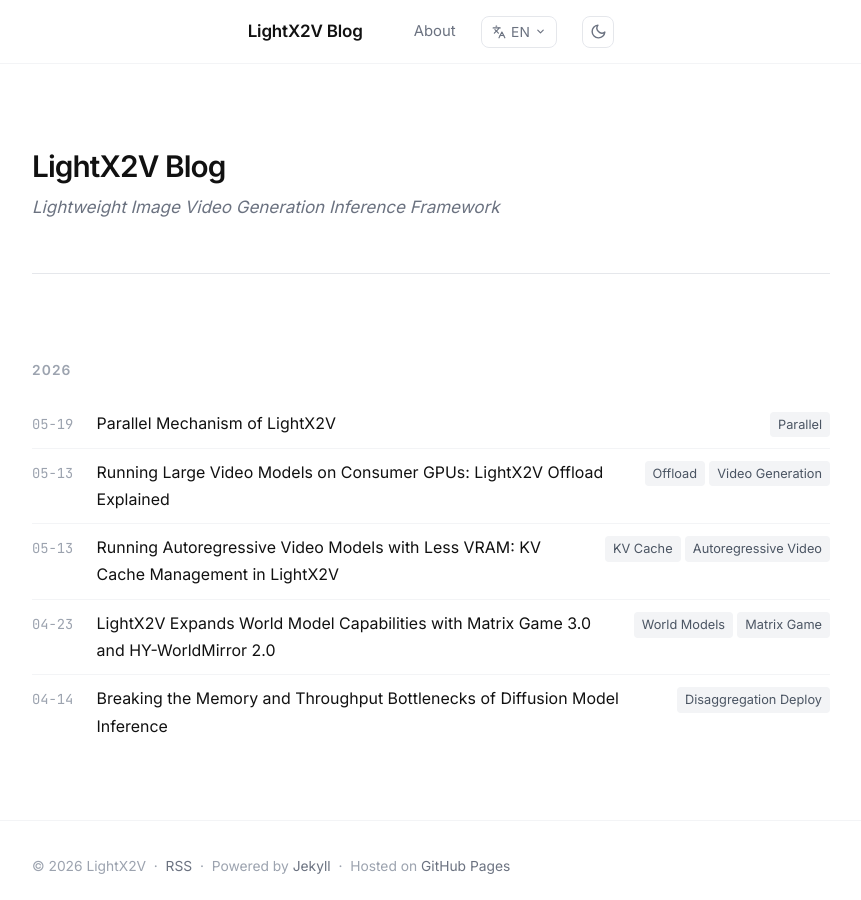
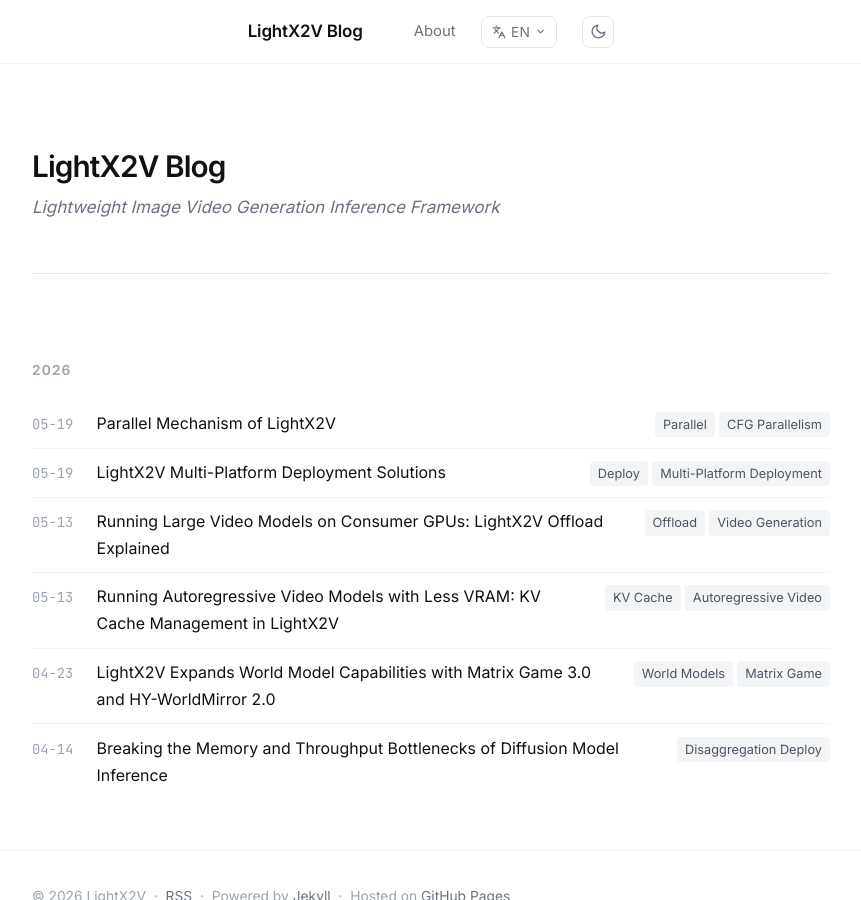
Before and after one commit to ModelTC/LightX2V-BLOG, a Jekyll site: the page built from index.md, in a window 1280 px wide and 900 px high. Shown: the whole window, without its empty margins (209-1070 px from the left). Built offline with Jekyll 4.4.1, drawn with Linux system fonts in a browser that asks for light colours; part of the change alters nothing that is shown.

Commit message:
add lightx2v_platform

````diff
--- /dev/null
+++ b/_articles/LightX2VPlatform.md
@@ -0,0 +1,348 @@
+---
+layout: post
+title: "LightX2V Multi-Platform Deployment Solutions"
+author: "LightX2V Team"
+date: 2026-05-19
+tags: [Deploy, Multi-Platform Deployment, Non-Nvidia Platform Deployment]
+---
+
+Video generation inference has long been tightly coupled to the NVIDIA CUDA ecosystem. FlashAttention, cuBLAS, and NCCL are deeply embedded in the hot path of DiT inference. When deploying LightX2V on domestic or alternative AI accelerators—Cambricon MLU, Ascend NPU, Hygon DCU, MetaX, AMD ROCm, and others—the challenge is not just "make PyTorch run," but **aligning every performance-critical operator** (Attention, quantized MatMul, RMSNorm, RoPE, etc.) with the chip vendor's native kernel APIs.
+
+`lightx2v_platform` is a **standalone functional layer** decoupled from the core `lightx2v` inference engine. Its job is to unify inference interfaces across non-NVIDIA chip backends. To support a new accelerator, you only need to implement the corresponding device abstraction and operator kernels inside `lightx2v_platform`—the upper-level model runners, schedulers, and pipeline logic remain unchanged.
+
+**Table of contents:**
+
+- [Why a Separate Platform Layer?](#why-a-separate-platform-layer)
+- [Architecture Overview](#architecture-overview)
+- [Core Design: Registry + Template + Environment Variable](#core-design-registry--template--environment-variable)
+- [Supported Backends and Operator Coverage](#supported-backends-and-operator-coverage)
+- [How It Integrates with LightX2V](#how-it-integrates-with-lightx2v)
+- [Quick Start: Running on a Non-NVIDIA Platform](#quick-start-running-on-a-non-nvidia-platform)
+- [Porting a New Chip Backend](#porting-a-new-chip-backend)
+- [Resources](#resources)
+
+---
+
+## Why a Separate Platform Layer?
+
+LightX2V's core codebase is organized around model structure, scheduling, parallelism, and offload—these concerns are hardware-agnostic in principle. What *is* hardware-specific are the low-level compute kernels:
+
+| Operator Category | Typical NVIDIA Implementation | What Changes on Other Chips |
+|---|---|---|
+| Attention | FlashAttention / SageAttention | Vendor fusion ops (e.g. `npu_fusion_attention`, `tmo.flash_attention`) |
+| Quantized MatMul | CUTLASS / sgl_kernel / vLLM quant | Vendor quant APIs (e.g. `npu_quant_matmul`, `tmo.scaled_matmul`) |
+| Normalization | Triton / CUDA kernels | Vendor RMSNorm / LayerNorm |
+| RoPE | Custom CUDA | Vendor-specific or fallback to PyTorch |
+| Distributed | NCCL | CNCL (MLU), HCCL (NPU), RCCL (ROCm), etc. |
+
+Without a dedicated abstraction layer, every new chip would require scattered `if platform == ...` branches throughout the model code. `lightx2v_platform` solves this by:
+
+1. **Isolating** all chip-specific logic into a single module.
+2. **Registering** platform kernels through a unified registry mechanism.
+3. **Selecting** the correct implementation at runtime via the `PLATFORM` environment variable and JSON config fields like `self_attn_1_type`.
+
+The result: LightX2V's upper layers always call the same interface (`AttnWeightTemplate.apply`, `MMWeightTemplate.apply`, etc.), regardless of which chip is underneath.
+
+---
+
+## lightx2v_platform Architecture Overview
+
+![lightx2v_platform architecture overview]({{ site.baseurl }}/assets/LightX2VPlatform/platform_img1.png)
+
+The module has two main parts:
+
+- **`base/`** — Device abstraction. Each chip backend registers a `*Device` class that handles device initialization, availability checks, device name resolution, and distributed backend setup (e.g. NCCL for CUDA, CNCL for MLU, HCCL for NPU).
+- **`ops/`** — Operator kernels organized by category (`attn`, `mm`, `norm`, `rope`), with per-platform subdirectories containing chip-specific implementations.
+
+At import time, `set_ai_device.py` reads the `PLATFORM` environment variable, initializes the device, and conditionally loads the corresponding operator modules.
+
+---
+
+## Core Design: Registry + Template + Environment Variable
+
+### 1. Registry Pattern
+
+`registry_factory.py` defines a lightweight `Register` class and six platform-level registries:
+
+```python
+PLATFORM_DEVICE_REGISTER = Register()
+PLATFORM_ATTN_WEIGHT_REGISTER = Register()
+PLATFORM_MM_WEIGHT_REGISTER = Register()
+PLATFORM_RMS_WEIGHT_REGISTER = Register()
+PLATFORM_LAYERNORM_WEIGHT_REGISTER = Register()
+PLATFORM_ROPE_REGISTER = Register()
+```
+
+Each chip backend registers its implementations via decorators. For example, Ascend NPU registers its Flash Attention kernel as `"npu_flash_attn"`:
+
+```python
+@PLATFORM_ATTN_WEIGHT_REGISTER("npu_flash_attn")
+class NpuFlashAttnWeight(AttnWeightTemplate):
+    def apply(self, q, k, v, ...):
+        x = torch_npu.npu_fusion_attention(q, k, v, ...)
+        return x
+```
+
+On the LightX2V side, `lightx2v/utils/registry_factory.py` **merges** the platform registries into the main registries at startup:
+
+```python
+ATTN_WEIGHT_REGISTER.merge(PLATFORM_ATTN_WEIGHT_REGISTER)
+MM_WEIGHT_REGISTER.merge(PLATFORM_MM_WEIGHT_REGISTER)
+RMS_WEIGHT_REGISTER.merge(PLATFORM_RMS_WEIGHT_REGISTER)
+LN_WEIGHT_REGISTER.merge(PLATFORM_LAYERNORM_WEIGHT_REGISTER)
+ROPE_REGISTER.merge(PLATFORM_ROPE_REGISTER)
+```
+
+This means platform kernels appear alongside NVIDIA-native kernels in the same lookup table. The JSON config simply specifies which kernel name to use—no platform-specific branching in model code.
+
+### 2. Template Classes
+
+Each operator category defines an abstract template in `ops/`:
+
+| Template | Location | Key Method |
+|---|---|---|
+| `AttnWeightTemplate` | `ops/attn/template.py` | `apply(q, k, v, ...)` |
+| `MMWeightTemplate` / `MMWeightQuantTemplate` | `ops/mm/template.py` | `load()`, `apply()` |
+| `RMSWeightTemplate` | `ops/norm/norm_template.py` | `apply(input_tensor)` |
+| `LayerNormWeightTemplate` | `ops/norm/norm_template.py` | `apply(input_tensor)` |
+| `RopeTemplate` | `ops/rope/rope_template.py` | `apply(xq, xk, cos_sin_cache)` |
+
+Templates handle the common logic—weight loading, CPU/GPU buffer management, lazy load, state dict serialization—while subclasses only implement the chip-specific `apply()` (and optionally custom `load()` / quantization paths).
+
+For quantized MatMul, `MMWeightQuantTemplate` provides a rich set of built-in weight/act quantization helpers (`load_int8_perchannel_sym`, `load_fp8_perchannel_sym`, etc.), so platform implementations often only need to plug in the vendor's `act_quant_func` and kernel call.
+
+### 3. Environment Variable `PLATFORM`
+
+The `PLATFORM` environment variable is the single switch that selects the chip backend:
+
+```bash
+export PLATFORM=ascend_npu    # Huawei Ascend 910B
+export PLATFORM=cambricon_mlu # Cambricon MLU590
+export PLATFORM=amd_rocm      # AMD MI350
+export PLATFORM=hygon_dcu     # Hygon DCU
+export PLATFORM=metax_cuda    # MetaX C500
+export PLATFORM=musa          # MThreads MUSA
+export PLATFORM=enflame_gcu   # Enflame S60 (GCU)
+export PLATFORM=intel_xpu     # Intel AIPC PTL
+export PLATFORM=iluvatar_cuda # Iluvatar
+# Default (unset): cuda (NVIDIA)
+```
+
+The initialization flow in `set_ai_device.py`:
+
+1. Read `PLATFORM` from environment (default: `"cuda"`).
+2. Call `init_ai_device(platform)` → look up the device class in `PLATFORM_DEVICE_REGISTER`, set global `AI_DEVICE` and `PLATFORM`.
+3. Call `check_ai_device(platform)` → verify the chip runtime is available.
+4. Conditionally import platform-specific ops modules (e.g. only load `ops/attn/ascend_npu/` when `PLATFORM=ascend_npu`).
+
+Since `lightx2v/__init__.py` imports `lightx2v_platform.set_ai_device` at package load time, the platform is initialized automatically whenever LightX2V is imported.
+
+### 4. Global Variables
+
+`base/global_var.py` exposes two module-level globals used throughout LightX2V:
+
+- `AI_DEVICE` — the PyTorch device string (e.g. `"cuda"`, `"npu"`, `"mlu"`, `"xpu"`).
+- `PLATFORM` — the platform identifier string (e.g. `"ascend_npu"`, `"cambricon_mlu"`).
+
+All tensor placement in LightX2V references `AI_DEVICE` instead of hardcoded `"cuda"`, enabling transparent multi-platform execution.
+
+---
+
+## Supported Backends and Operator Coverage
+
+Currently supported backends:
+
+| Chip | `PLATFORM` Value | Device String | Distributed Backend |
+|---|---|---|---|
+| NVIDIA GPU | `cuda` (default) | `cuda` | NCCL |
+| Cambricon MLU590 | `cambricon_mlu` | `mlu` | CNCL |
+| MetaX C500 | `metax_cuda` | `cuda` | NCCL |
+| Hygon DCU | `hygon_dcu` | `cuda` | NCCL |
+| Huawei Ascend 910B | `ascend_npu` | `npu` | HCCL |
+| AMD ROCm (MI350) | `amd_rocm` | `cuda` | NCCL (RCCL) |
+| MThreads MUSA | `musa` | `musa` | MCCL |
+| Enflame S60 (GCU) | `enflame_gcu` | `gcu` | ECCL |
+| Intel AIPC PTL | `intel_xpu` | `xpu` | CCL |
+| Iluvatar | `iluvatar_cuda` | `cuda` | NCCL |
+
+Operator kernel coverage per platform (registered names that can be referenced in JSON configs):
+
+| Platform | Attention | Quantized MatMul | Normalization | RoPE |
+|---|---|---|---|---|
+| **cambricon_mlu** | `mlu_flash_attn`, `mlu_sage_attn` | `int8-tmo` | `mlu_rms_norm` | — |
+| **ascend_npu** | `npu_flash_attn` | `int8-npu` | — (use `torch`) | — |
+| **hygon_dcu** | `flash_attn_hygon_dcu` | `int8-vllm-hygon-dcu` | — | — |
+| **amd_rocm** | `aiter_attn` | via aiter compat layer | — | — |
+| **enflame_gcu** | `flash_attn_enflame_gcu` | — | `gcu_layer_norm` | `enflame_wan_rope` |
+| **intel_xpu** | `intel_xpu_flash_attn` | `intel_xpu_mm`, `intel_xpu_fp8` | — | — |
+| **iluvatar_cuda** | `iluvatar_flash_attn` | `int8-iluvatar` | `iluvatar_rms_norm` | `iluvatar_wan_rope` |
+| **metax_cuda** | `metax_sage_attn2` | — (default CUDA kernels) | — | — |
+| **musa** | — (fallback `torch_sdpa`) | — | — | — |
+
+Platforms without a custom kernel for a given operator category can fall back to PyTorch native implementations by setting the corresponding `*_type` field to `"torch"` in the JSON config.
+
+---
+
+## How It Integrates with LightX2V
+
+The integration follows a clean three-step pattern:
+
+**Step 1 — Platform init at import time**
+
+```python
+# lightx2v/__init__.py
+import lightx2v_platform.set_ai_device  # triggers device init + ops loading
+```
+
+**Step 2 — Registry merge**
+
+Platform kernels are merged into LightX2V's main registries, so model code uses a single lookup path:
+
+```python
+# In model weight initialization (simplified)
+attn_cls = ATTN_WEIGHT_REGISTER[config["self_attn_1_type"]]
+self.self_attn = attn_cls()
+```
+
+**Step 3 — Config-driven kernel selection**
+
+Each platform has dedicated JSON configs under `configs/platforms/` that specify which registered kernel to use. For example, Ascend NPU Wan2.1 T2V:
+
+```json
+{
+    "self_attn_1_type": "npu_flash_attn",
+    "cross_attn_1_type": "npu_flash_attn",
+    "cross_attn_2_type": "npu_flash_attn",
+    "rms_norm_type": "torch",
+    "cpu_offload": true,
+    "offload_granularity": "model"
+}
+```
+
+Cambricon MLU uses its own optimized kernels:
+
+```json
+{
+    "self_attn_1_type": "mlu_sage_attn",
+    "cross_attn_1_type": "mlu_sage_attn",
+    "cross_attn_2_type": "mlu_sage_attn",
+    "rms_norm_type": "mlu_rms_norm"
+}
+```
+
+This design means LightX2V features like **parallelism**, **offload**, and **disaggregated deployment** work on non-NVIDIA platforms without modification—the platform layer only replaces the compute kernels and device management underneath.
+
+---
+
+## Quick Start: Running on a Non-NVIDIA Platform
+
+Here is a minimal example for running Wan2.1 T2V on Ascend 910B:
+
+```bash
+# 1. Set platform and visible devices
+export PLATFORM=ascend_npu
+export ASCEND_RT_VISIBLE_DEVICES=0
+
+# 2. Run inference with platform-specific config
+python -m lightx2v.infer \
+  --model_cls wan2.1 \
+  --task t2v \
+  --model_path $model_path \
+  --config_json configs/platforms/ascend_npu/wan_t2v.json \
+  --prompt "Two anthropomorphic cats in comfy boxing gear..." \
+  --save_result_path output.mp4
+```
+
+Key points:
+
+- Always set `PLATFORM` **before** importing LightX2V (or use the provided shell scripts that export it).
+- Use the matching config from `configs/platforms/<platform>/`.
+- Refer to `scripts/platforms/<platform>/` for complete, tested launch scripts covering Wan, Qwen-Image, Z-Image, and other models.
+
+---
+
+## Porting a New Chip Backend
+
+Adding support for a new accelerator requires changes **only inside `lightx2v_platform`**. Here is the step-by-step workflow:
+
+### Step 1: Implement Device Abstraction
+
+Create `base/my_chip.py`:
+
+```python
+from lightx2v_platform.registry_factory import PLATFORM_DEVICE_REGISTER
+
+@PLATFORM_DEVICE_REGISTER("my_chip")
+class MyChipDevice:
+    name = "my_chip"
+
+    @staticmethod
+    def init_device_env():
+        pass  # any chip-specific env setup
+
+    @staticmethod
+    def is_available() -> bool:
+        # check chip runtime is installed and hardware is present
+        ...
+
+    @staticmethod
+    def get_device() -> str:
+        return "my_device"  # PyTorch device string
+
+    @staticmethod
+    def init_parallel_env():
+        dist.init_process_group(backend="my_backend")
+        ...
+```
+
+Register it in `base/__init__.py`.
+
+### Step 2: Implement Operator Kernels
+
+For each operator category the chip supports, create implementations under `ops/<category>/my_chip/`:
+
+```
+ops/
+├── attn/my_chip/flash_attn.py      → @PLATFORM_ATTN_WEIGHT_REGISTER("my_chip_flash_attn")
+├── mm/my_chip/mm_weight.py         → @PLATFORM_MM_WEIGHT_REGISTER("int8-my_chip")
+├── norm/my_chip/rms_norm.py        → @PLATFORM_RMS_WEIGHT_REGISTER("my_chip_rms_norm")
+└── rope/my_chip/wan_rope.py        → @PLATFORM_ROPE_REGISTER("my_chip_wan_rope")
+```
+
+Each class inherits from the corresponding template and implements the `apply()` method using the vendor's kernel API.
+
+### Step 3: Register Ops Loading
+
+Add a branch in `ops/__init__.py`:
+
+```python
+elif PLATFORM == "my_chip":
+    from .attn.my_chip import *
+    from .mm.my_chip import *
+```
+
+### Step 4: Provide Config and Scripts
+
+- Add JSON configs under `configs/platforms/my_chip/`.
+- Add launch scripts under `scripts/platforms/my_chip/`.
+- Optionally add a Dockerfile under `dockerfiles/platforms/`.
+
+### Step 5: Test
+
+```bash
+PLATFORM=my_chip python lightx2v_platform/test/test_device.py
+# Then run a full inference with the platform config
+```
+
+No changes to `lightx2v/` model code, runners, or schedulers are needed.
+
+---
+
+## Resources
+
+- **Platform module**: [`LightX2V/lightx2v_platform`](https://github.com/ModelTC/LightX2V/tree/main/lightx2v_platform)
+- **Docker environments**: [`dockerfiles/platforms`](https://github.com/ModelTC/LightX2V/tree/main/dockerfiles/platforms)
+- **Launch scripts**: [`scripts/platforms`](https://github.com/ModelTC/LightX2V/tree/main/scripts/platforms)
+- **Platform configs**: [`configs/platforms`](https://github.com/ModelTC/LightX2V/tree/main/configs/platforms)
+
+`lightx2v_platform` turns multi-chip deployment from a cross-cutting refactor into a localized, registry-driven extension problem. Whether you are running on Cambricon MLU in a data center, Ascend NPU in a cloud cluster, or Intel XPU on a laptop, the same LightX2V pipeline code path applies—you just point `PLATFORM` at the right backend and select the matching config.
--- a/_articles/Parallel.md
+++ b/_articles/Parallel.md
@@ -3,7 +3,7 @@ layout: post
 title: "Parallel Mechanism of LightX2V"
 author: "LightX2V Team"
 date: 2026-05-19
-tags: [Parallel]
+tags: [Parallel, CFG Parallelism, Ulysses, Ring]
 ---
 
 ## I. Overview of LightX2V's Parallel Mechanism
--- a/_layouts/default.html
+++ b/_layouts/default.html
@@ -192,6 +192,82 @@
         }
       });
     })();
+
+    // ── Image lightbox: click to view full resolution ─────────
+    (function() {
+      var postContent = document.querySelector('.post-content');
+      if (!postContent) return;
+
+      var images = postContent.querySelectorAll('img');
+      if (!images.length) return;
+
+      var lightbox = document.createElement('div');
+      lightbox.className = 'image-lightbox';
+      lightbox.setAttribute('role', 'dialog');
+      lightbox.setAttribute('aria-modal', 'true');
+      lightbox.setAttribute('aria-label', 'Enlarged image');
+      lightbox.innerHTML =
+        '<button type="button" class="image-lightbox__close" aria-label="Close">&times;</button>' +
+        '<div class="image-lightbox__inner">' +
+          '<img class="image-lightbox__img" alt="">' +
+        '</div>' +
+        '<span class="image-lightbox__hint">Click outside or press Esc to close</span>';
+      document.body.appendChild(lightbox);
+
+      var lightboxImg = lightbox.querySelector('.image-lightbox__img');
+      var closeBtn = lightbox.querySelector('.image-lightbox__close');
+      var lastTrigger = null;
+
+      function openLightbox(img) {
+        lastTrigger = img;
+        lightboxImg.src = img.currentSrc || img.src;
+        lightboxImg.alt = img.alt || 'Enlarged image';
+        lightbox.classList.add('is-open');
+        document.body.classList.add('image-lightbox-open');
+        closeBtn.focus();
+      }
+
+      function closeLightbox() {
+        lightbox.classList.remove('is-open');
+        document.body.classList.remove('image-lightbox-open');
+        lightboxImg.removeAttribute('src');
+        if (lastTrigger) lastTrigger.focus();
+        lastTrigger = null;
+      }
+
+      images.forEach(function(img) {
+        if (img.closest('a')) return;
+        img.classList.add('image-zoomable');
+        img.setAttribute('tabindex', '0');
+        img.setAttribute('role', 'button');
+        img.setAttribute('aria-label', (img.alt ? img.alt + ' — ' : '') + 'Click to enlarge');
+
+        img.addEventListener('click', function() {
+          openLightbox(img);
+        });
+
+        img.addEventListener('keydown', function(e) {
+          if (e.key === 'Enter' || e.key === ' ') {
+            e.preventDefault();
+            openLightbox(img);
+          }
+        });
+      });
+
+      closeBtn.addEventListener('click', closeLightbox);
+
+      lightbox.addEventListener('click', function(e) {
+        if (e.target === lightbox || e.target.classList.contains('image-lightbox__inner')) {
+          closeLightbox();
+        }
+      });
+
+      document.addEventListener('keydown', function(e) {
+        if (e.key === 'Escape' && lightbox.classList.contains('is-open')) {
+          closeLightbox();
+        }
+      });
+    })();
   </script>
 </body>
 </html>
--- a/assets/css/style.css
+++ b/assets/css/style.css
@@ -602,6 +602,94 @@ img {
   border: 1px solid var(--color-border-light);
 }
 
+.post-content img.image-zoomable {
+  cursor: zoom-in;
+  transition: box-shadow 0.2s ease, transform 0.2s ease;
+}
+
+.post-content img.image-zoomable:hover {
+  box-shadow: 0 4px 20px rgba(0, 0, 0, 0.12);
+}
+
+.image-lightbox {
+  position: fixed;
+  inset: 0;
+  z-index: 9999;
+  display: flex;
+  align-items: center;
+  justify-content: center;
+  padding: 2rem;
+  background: rgba(0, 0, 0, 0.88);
+  opacity: 0;
+  visibility: hidden;
+  transition: opacity 0.2s ease, visibility 0.2s ease;
+}
+
+.image-lightbox.is-open {
+  opacity: 1;
+  visibility: visible;
+}
+
+.image-lightbox__inner {
+  position: relative;
+  max-width: min(96vw, 100%);
+  max-height: 96vh;
+  overflow: auto;
+}
+
+.image-lightbox__img {
+  display: block;
+  width: auto;
+  height: auto;
+  max-width: 96vw;
+  max-height: 96vh;
+  margin: 0;
+  border: none;
+  border-radius: 4px;
+  box-shadow: 0 8px 40px rgba(0, 0, 0, 0.45);
+  cursor: zoom-out;
+}
+
+.image-lightbox__close {
+  position: fixed;
+  top: 1rem;
+  right: 1rem;
+  z-index: 10000;
+  width: 2.5rem;
+  height: 2.5rem;
+  border: none;
+  border-radius: 999px;
+  background: rgba(255, 255, 255, 0.14);
+  color: #fff;
+  font-size: 1.5rem;
+  line-height: 1;
+  cursor: pointer;
+  transition: background 0.2s ease;
+}
+
+.image-lightbox__close:hover {
+  background: rgba(255, 255, 255, 0.28);
+}
+
+.image-lightbox__hint {
+  position: fixed;
+  bottom: 1rem;
+  left: 50%;
+  transform: translateX(-50%);
+  padding: 0.35rem 0.75rem;
+  border-radius: 999px;
+  background: rgba(0, 0, 0, 0.55);
+  color: rgba(255, 255, 255, 0.85);
+  font-family: var(--font-sans);
+  font-size: 0.75rem;
+  pointer-events: none;
+  white-space: nowrap;
+}
+
+body.image-lightbox-open {
+  overflow: hidden;
+}
+
 .post-content table {
   width: 100%;
   border-collapse: collapse;
````
